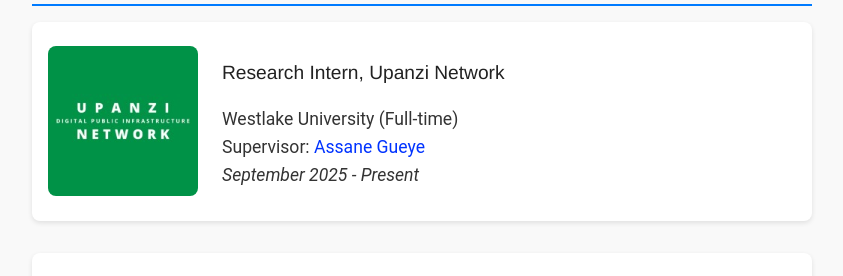
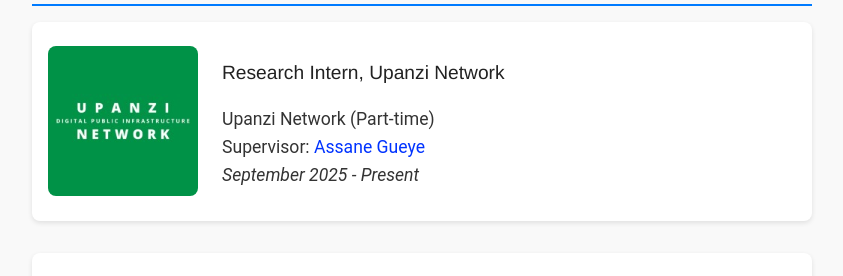
Before and after one commit to FonyaBrandone/FonyaBrandone.github.io, a Jekyll site: the page built from index.md, in a window 1280 px wide and 900 px high, scrolled down 4794 px. Shown: the part 151-427 px from the top of the window, without its empty margins (218-1061 px from the left). Built offline with Jekyll 4.4.1, drawn with Linux system fonts in a browser that asks for light colours.

Commit message:
updated work

```diff
--- a/index.md
+++ b/index.md
@@ -134,7 +134,7 @@
       <img src="/static/cylabafrica_logo.jpg" alt="Upanzi Network logo" class="work-img"/>
       <div class="work-content">
         <h3>Research Intern, Upanzi Network</h3>
-        <p>Westlake University (Full-time)<br>
+        <p>Upanzi Network (Part-time)<br>
         Supervisor: <a href="https://ece.cmu.edu/directory/bios/gueye-assane.html">Assane Gueye</a><br>
         <em>September 2025 - Present</em></p>
       </div>
```
